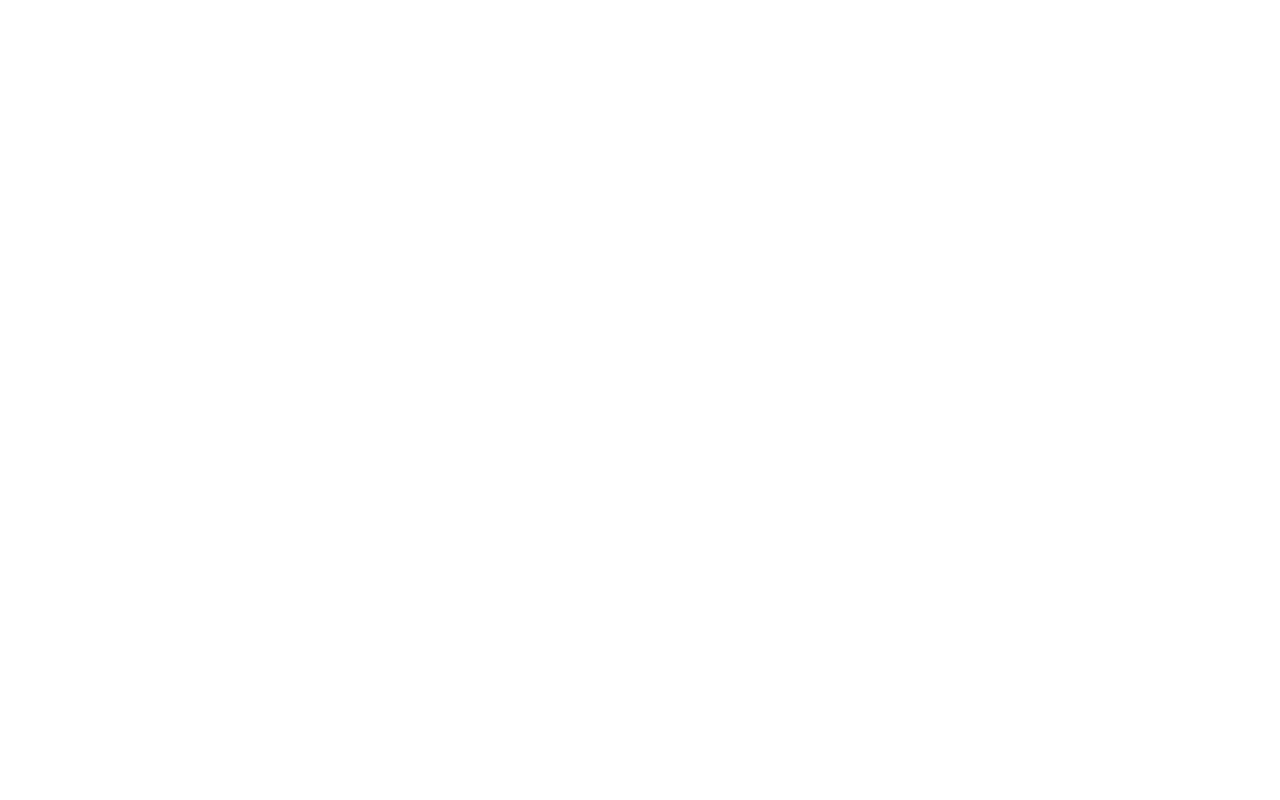
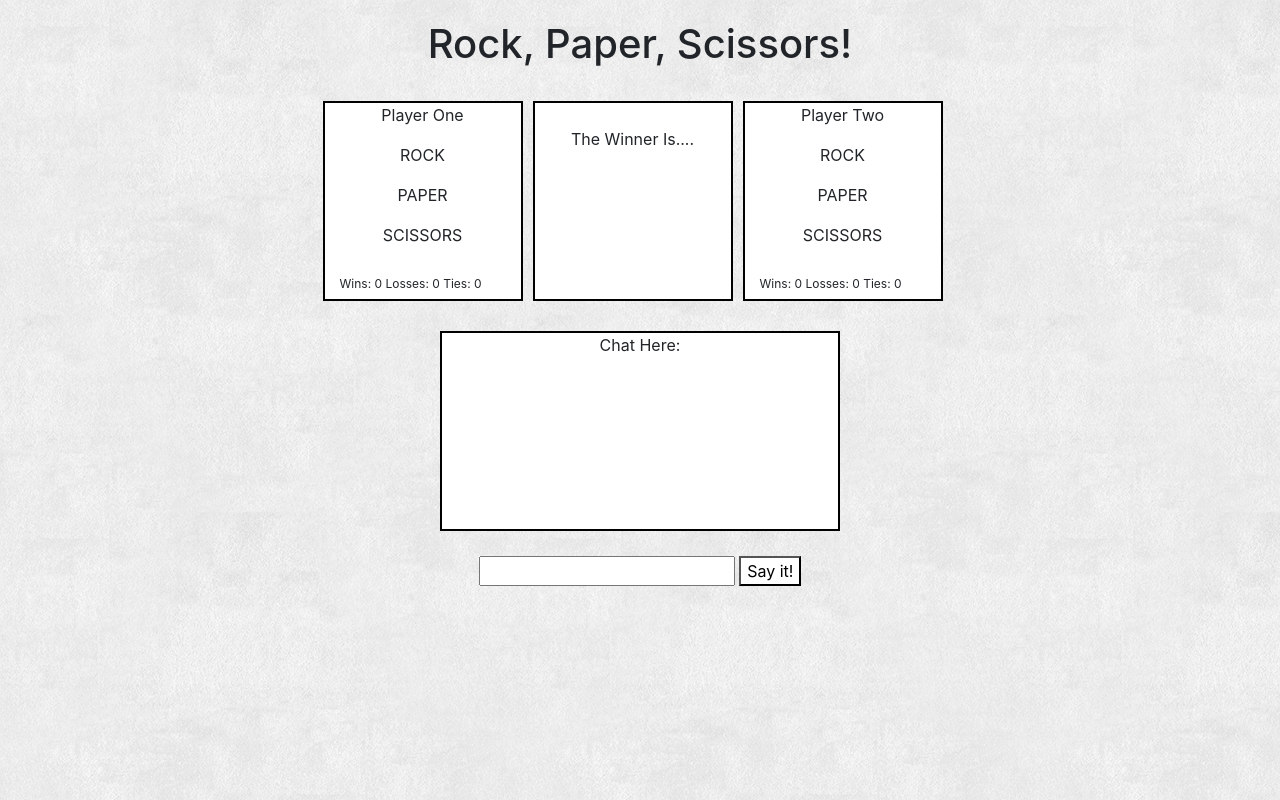
Before and after one commit to barroncn/RPS-Multiplayer, a plain HTML site: page index.html in a window 1280 px wide. Drawn offline with nearby package versions, Linux system fonts and the light colour scheme.

Commit message:
HTML and CSS

```diff
--- a/assets/css/style.css
+++ b/assets/css/style.css
@@ -0,0 +1,95 @@
+body{
+    background-image: url(../images/paper/image.png);
+}
+
+h1{
+    text-align: center;
+    padding: 20px;
+}
+
+#mainGame{
+    max-width:645px;
+    margin:auto;
+}
+
+#playerOne{
+    position: relative;
+    float: left;
+    border: 2px solid black;
+    width: 200px;
+    height: 200px;
+    margin: 5px;
+    text-align: center;
+    background-color: white;
+}
+
+#results{
+    float: left;
+    border: 2px solid black;
+    width: 200px;
+    height: 200px;
+    margin: 5px;
+    text-align: center;
+    background-color: white;
+}
+
+#playerTwo{
+    position: relative;
+    float: left;
+    border: 2px solid black;
+    width: 200px;
+    height: 200px;
+    margin: 5px;
+    text-align: center;
+    background-color: white;
+}
+
+.stats{
+    position: absolute;
+    bottom: -10px;
+    left: 15px;
+    font-size: 12px;
+}
+
+#chat{
+    max-width: 450px;
+    margin: auto;
+    padding: 20px;
+}
+
+#conversation{
+    overflow: scroll;
+    border: 2px solid black;
+    width: 400px;
+    height: 200px;
+    margin: 5px;
+    text-align: center;
+    background-color: white;
+}
+
+form{
+    text-align: center;
+    padding: 20px;
+}
+
+.clearfix::after {
+	content:"";
+	display: block;
+	clear: both;
+}
+
+#submit{
+    background-color: white;
+}
+
+#submit:hover{
+    background-color: #eee;
+}
+
+#comment:hover{
+    border-color: #eee;
+}
+
+#winner{
+    font-weight: bold;
+}
--- a/index.html
+++ b/index.html
@@ -5,13 +5,100 @@
         <title>Rock Paper Scissors MultiPlayer</title>
         <meta charset="UTF-8">
         <meta name="viewport" content="width=device-width, initial-scale=1, shrink-to-fit=no">
+        <link rel="stylesheet" href="https://maxcdn.bootstrapcdn.com/bootstrap/4.0.0-beta.2/css/bootstrap.min.css" integrity="sha384-PsH8R72JQ3SOdhVi3uxftmaW6Vc51MKb0q5P2rRUpPvrszuE4W1povHYgTpBfshb" crossorigin="anonymous">
         <link rel="stylesheet" href="assets/css/style.css" type="text/css" />
         <script src="///code.jquery.com/jquery-3.2.1.min.js" integrity="sha256-hwg4gsxgFZhOsEEamdOYGBf13FyQuiTwlAQgxVSNgt4=" crossorigin="anonymous"></script>
     </head>
 
     <body>
+        <h1>Rock, Paper, Scissors!</h1>
+
+        <div id="mainGame" class="clearfix">
+            <div id="playerOne">
+                <p id="oneName">Player One</p>
+                <p id="firstPlayer"></p>
+                <p class="choice">ROCK</p>
+                <p class="choice">PAPER</p>
+                <p class="choice">SCISSORS</p>
+                <p class="stats">Wins: <span id="winsOne">0</span> Losses: <span id="lossesOne">0</span> Ties: <span id="tiesOne">0</span></p>
+            </div>
+            <div id="results">
+                <br>
+                <p>The Winner Is....</p>
+                <p id="winner"></p>
+            </div>
+            <div id="playerTwo">
+                <p id="twoName">Player Two</p>
+                <p id="secondPlayer"></p>
+                <p class="choice">ROCK</p>
+                <p class="choice">PAPER</p>
+                <p class="choice">SCISSORS</p>
+                <p class="stats">Wins: <span id="winsTwo">0</span> Losses: <span id="lossesTwo">0</span> Ties: <span id="tiesTwo">0</span></p>
+            </div>
+        </div>
+
+        <div id="chat">
+            <div id="conversation">
+                <p>Chat Here:</p>
+            </div>
+            <form>
+                <input type="text" name="comment" id="comment"/>
+                <input type="submit" value="Say it!" id="submit"/>
+            </form>
+        </div>
+
+        <!--<div class="container">-->
+        <!--    <div class="row">-->
+        <!--        <div class="col-xs-12">-->
+        <!--          <h1>Rock, Paper, Scissors!</h1> -->
+        <!--        </div>-->
+        <!--    </div>-->
+        <!--    <div class="row">-->
+        <!--        <div class="col-sm-4 border border-secondary" id="playerOne">-->
+        <!--            Player One-->
+        <!--        </div>-->
+        <!--        <div class="col-sm-4 border border-secondary" id="results">-->
+        <!--            Results-->
+        <!--        </div>-->
+        <!--        <div class="col-sm-4 border border-secondary" id="playerTwo">-->
+        <!--            Player Two-->
+        <!--        </div>-->
+        <!--    </div>-->
+
+        <!--    <div class="row">-->
+        <!--        <div class="col-xs-3">-->
+        <!--        </div>-->
+        <!--        <div class="col-xs-6">-->
+        <!--            <label class="">Chat:</label>-->
+        <!--            <p>Chattty chat chat stuff</p>-->
+        <!--        </div>-->
+        <!--        <div class="col-xs-3">-->
+        <!--        </div>-->
+        <!--    </div>-->
+
+        <!--    <div class="row">-->
+        <!--        <div class="col-xs-3">-->
+        <!--        </div>-->
+        <!--        <div class="col-xs-6">-->
+        <!--            <form>-->
+        <!--              <div class="form-group">-->
+        <!--                <textarea class="form-control float-left" id="user-text" rows="1"></textarea>-->
+        <!--              </div>-->
+        <!--              <button type="submit float-left" class="btn btn-primary">Say it!</button>-->
+        <!--            </form>-->
+        <!--        </div>-->
+        <!--        <div class="col-xs-3">-->
+        <!--        </div>-->
+        <!--    </div>-->
 
 
+
+
+
+        <!--</div>-->
+        <!--<script src="https://code.jquery.com/jquery-3.2.1.slim.min.js" integrity="sha384-KJ3o2DKtIkvYIK3UENzmM7KCkRr/rE9/Qpg6aAZGJwFDMVNA/GpGFF93hXpG5KkN" crossorigin="anonymous"></script>-->
+        <!--<script src="https://cdnjs.cloudflare.com/ajax/libs/popper.js/1.12.3/umd/popper.min.js" integrity="sha384-vFJXuSJphROIrBnz7yo7oB41mKfc8JzQZiCq4NCceLEaO4IHwicKwpJf9c9IpFgh" crossorigin="anonymous"></script>-->
+        <!--<script src="https://maxcdn.bootstrapcdn.com/bootstrap/4.0.0-beta.2/js/bootstrap.min.js" integrity="sha384-alpBpkh1PFOepccYVYDB4do5UnbKysX5WZXm3XxPqe5iKTfUKjNkCk9SaVuEZflJ" crossorigin="anonymous"></script>-->
         <script type="text/javascript" src="assets/javascript/app.js"></script>
     </body>
 
```
Also changed, not shown: assets/images/paper/extra_clean_paper_@2X.png (added), assets/images/paper/image.png (added), assets/images/paper/readme.txt (added).
